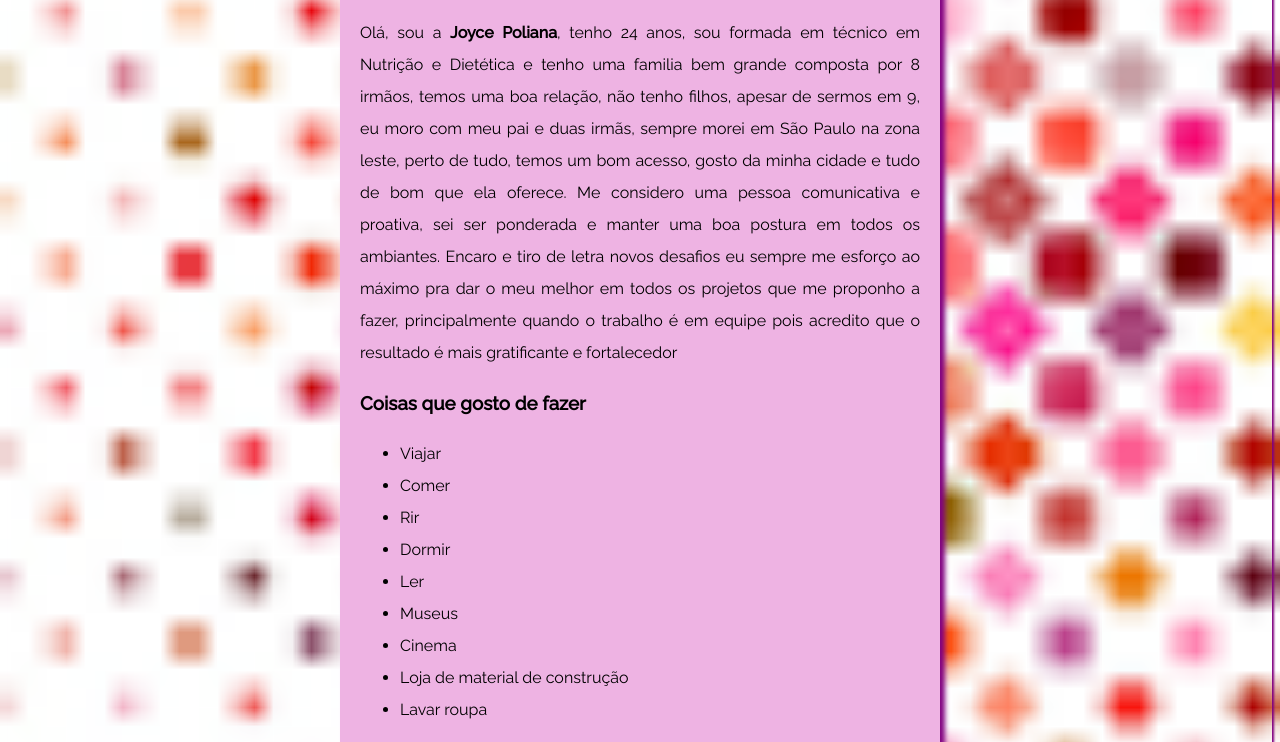
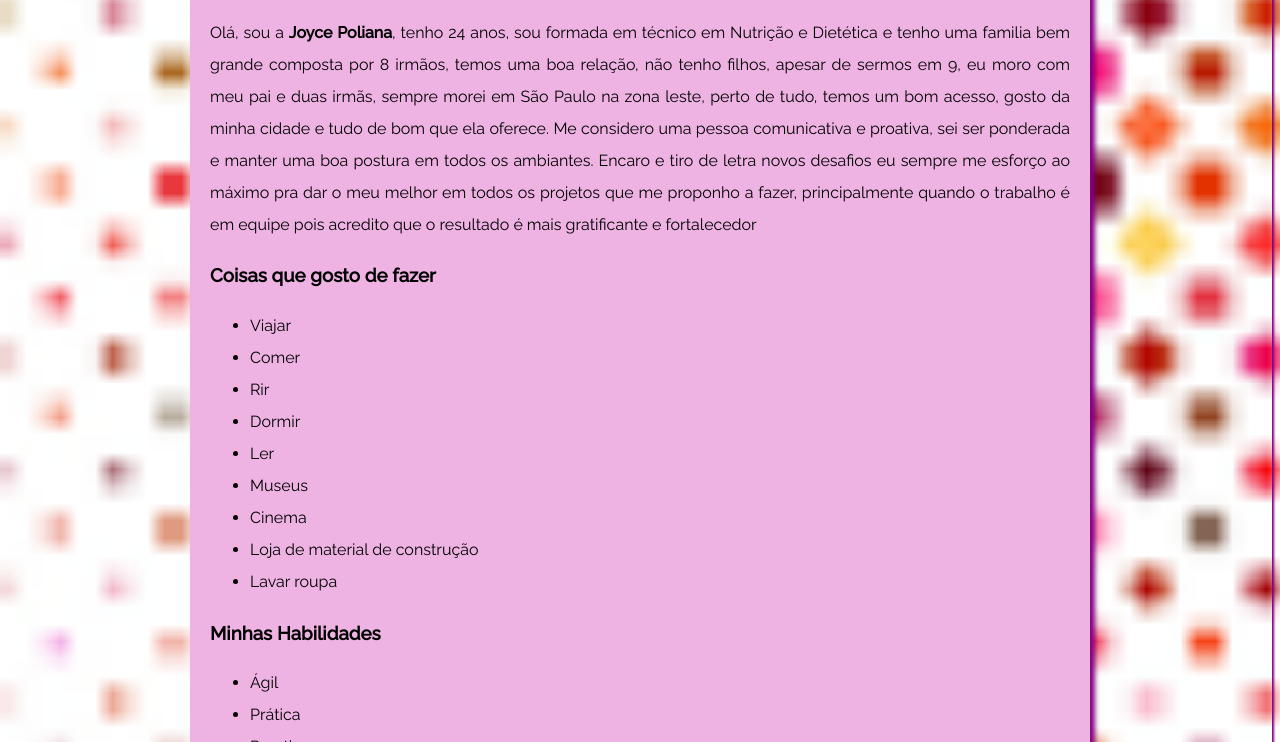
Before and after one commit to PetersonRMG/blog-joyce, a plain HTML site: page index.html in a window 1280 px wide. Shown: the part 677-1419 px from the top of the page. Drawn offline with Linux system fonts and the light colour scheme.

Commit message:
att width

```diff
--- a/style.css
+++ b/style.css
@@ -11,7 +11,8 @@ body{
 }
 
 .container {
-    width: 600px;
+    min-width: 300px;
+    max-width: 900px;
     margin: 0 auto;
 
 }
```
